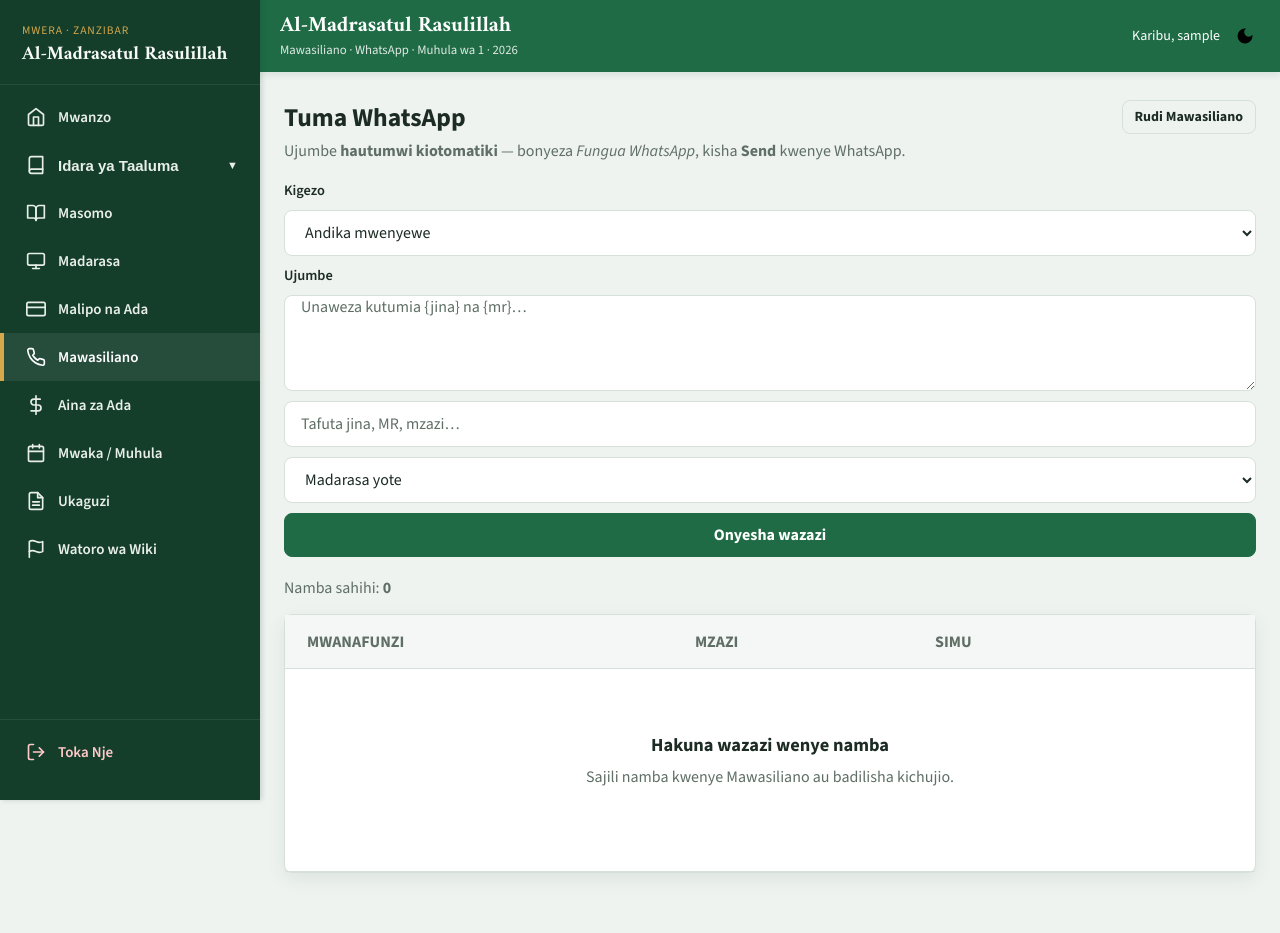
After one commit to masoud180mohd-lab/Madras_Webapp, a Django app: page /madrasa/mawasiliano/whatsapp/ in a window 1280 px wide. The commit adds this page. Run offline with Django 5.2, Linux system fonts and the light colour scheme; the visitor is signed in with stand-in values (Sample User, id 1); data comes from the database, SQL or seed files in the repository; data that the repository does not hold is empty.

Commit message:
feat: add regular WhatsApp (wa.me) under Mawasiliano
Let office compose fee/attendance presets and open WhatsApp per parent with prefilled text, logging outreach as started without Business API auto-send.

Co-authored-by: Cursor <cursoragent@cursor.com>

```diff
--- a/usimamizi/models.py
+++ b/usimamizi/models.py
@@ -591,11 +591,13 @@ class RekodiSimuMzazi(models.Model):
     SABABU_ADA = "ada"
     SABABU_MAHUDHURIO = "mahudhurio"
     SABABU_JUMLA = "jumla"
+    SABABU_WHATSAPP = "whatsapp"
     SABABU_NYINGINE = "nyingine"
     SABABU_CHOICES = (
         (SABABU_ADA, "Ada / malipo"),
         (SABABU_MAHUDHURIO, "Mahudhurio / utoro"),
         (SABABU_JUMLA, "Habari za jumla"),
+        (SABABU_WHATSAPP, "WhatsApp"),
         (SABABU_NYINGINE, "Nyingine"),
     )
 
@@ -604,6 +606,7 @@ class RekodiSimuMzazi(models.Model):
     MATOKEO_IMEZIMWA = "imezimwa"
     MATOKEO_SIYO_SAHIHI = "siyo_sahihi"
     MATOKEO_AKAAHIDI = "akaahidi"
+    MATOKEO_IMEANZISHWA = "imeanzishwa"
     MATOKEO_NYINGINE = "nyingine"
     MATOKEO_CHOICES = (
         (MATOKEO_ALIJIBU, "Alijibu"),
@@ -611,6 +614,7 @@ class RekodiSimuMzazi(models.Model):
         (MATOKEO_IMEZIMWA, "Simu imezimwa"),
         (MATOKEO_SIYO_SAHIHI, "Namba si sahihi"),
         (MATOKEO_AKAAHIDI, "Akaahidi (malipo/kuja)"),
+        (MATOKEO_IMEANZISHWA, "Imeanzishwa (WhatsApp)"),
         (MATOKEO_NYINGINE, "Nyingine"),
     )
 
--- a/usimamizi/static/usimamizi/css/pages/orodha_mawasiliano.css
+++ b/usimamizi/static/usimamizi/css/pages/orodha_mawasiliano.css
@@ -96,6 +96,32 @@
 
 .mawasiliano-tel {
     margin: 16px 0 0;
+    display: flex;
+    flex-wrap: wrap;
+    gap: 8px;
+    align-items: center;
+}
+
+.mawasiliano-wa-compose {
+    flex-direction: column;
+    align-items: stretch;
+}
+
+.mawasiliano-wa-label {
+    font-weight: 600;
+    font-size: 0.9rem;
+    color: var(--text-main);
+}
+
+.mawasiliano-wa-text {
+    width: 100%;
+    min-height: 96px;
+    resize: vertical;
+}
+
+.mawasiliano-wa-count {
+    margin: 0 0 16px;
+    color: var(--text-muted);
 }
 
 @media (max-width: 900px) {
--- a/usimamizi/templates/usimamizi/base.html
+++ b/usimamizi/templates/usimamizi/base.html
@@ -106,7 +106,7 @@
   {% endif %}
 
   {% if anaweza_fuata_wazazi %}
-  <a href="{% url 'orodha_mawasiliano' %}" class="nav-link{% if request.resolver_match.url_name == 'orodha_mawasiliano' or request.resolver_match.url_name == 'mwanafunzi_mawasiliano' %} is-active{% endif %}">
+  <a href="{% url 'orodha_mawasiliano' %}" class="nav-link{% if request.resolver_match.url_name == 'orodha_mawasiliano' or request.resolver_match.url_name == 'mwanafunzi_mawasiliano' or request.resolver_match.url_name == 'tuma_whatsapp' %} is-active{% endif %}">
       <svg xmlns="http://www.w3.org/2000/svg" width="20" height="20" viewBox="0 0 24 24" fill="none" stroke="currentColor" stroke-width="2" stroke-linecap="round" stroke-linejoin="round" aria-hidden="true">
           <path d="M22 16.92v3a2 2 0 0 1-2.18 2 19.79 19.79 0 0 1-8.63-3.07 19.5 19.5 0 0 1-6-6 19.79 19.79 0 0 1-3.07-8.67A2 2 0 0 1 4.11 2h3a2 2 0 0 1 2 1.72 12.84 12.84 0 0 0 .7 2.81 2 2 0 0 1-.45 2.11L8.09 9.91a16 16 0 0 0 6 6l1.27-1.27a2 2 0 0 1 2.11-.45 12.84 12.84 0 0 0 2.81.7A2 2 0 0 1 22 16.92z"></path>
       </svg>
--- a/usimamizi/templates/usimamizi/mwanafunzi_mawasiliano.html
+++ b/usimamizi/templates/usimamizi/mwanafunzi_mawasiliano.html
@@ -42,6 +42,11 @@
             {% if mwanafunzi.namba_ya_simu_mzazi %}
             <p class="mawasiliano-tel">
                 <a class="app-btn app-btn-primary" href="tel:{{ mwanafunzi.namba_ya_simu_mzazi }}">Piga {{ mwanafunzi.namba_ya_simu_mzazi }}</a>
+                {% if ina_whatsapp and whatsapp_fungua_url %}
+                <a class="app-btn app-btn-secondary" href="{{ whatsapp_fungua_url }}" target="_blank" rel="noopener noreferrer" title="Haitumwi kiotomatiki — bonyeza Send kwenye WhatsApp">WhatsApp</a>
+                {% else %}
+                <span class="mawasiliano-missing">WhatsApp: namba si sahihi</span>
+                {% endif %}
             </p>
             {% endif %}
         </section>
--- a/usimamizi/templates/usimamizi/orodha_mawasiliano.html
+++ b/usimamizi/templates/usimamizi/orodha_mawasiliano.html
@@ -15,6 +15,7 @@
             <h1 class="mawasiliano-title">Mawasiliano ya wazazi</h1>
             <p class="mawasiliano-lead">Tafuta namba, sasisha mawasiliano, na rekodi simu za ufuatiliaji.</p>
         </div>
+        <a href="{% url 'tuma_whatsapp' %}" class="app-btn app-btn-primary">Tuma WhatsApp</a>
     </header>
 
     <form method="get" class="mawasiliano-filter">
--- /dev/null
+++ b/usimamizi/templates/usimamizi/tuma_whatsapp.html
@@ -0,0 +1,102 @@
+{% extends 'usimamizi/base.html' %}
+{% load static %}
+
+{% block extra_css %}
+<link rel="stylesheet" href="{% static 'usimamizi/css/pages/orodha_mawasiliano.css' %}?v=20260809wa">
+{% endblock %}
+
+{% block page_eyebrow %}Mawasiliano · WhatsApp{% endblock %}
+{% block title %}Tuma WhatsApp · Madrasatul Rasulillah{% endblock %}
+
+{% block maudhui %}
+<section class="mawasiliano-page">
+    <header class="mawasiliano-hero">
+        <div>
+            <h1 class="mawasiliano-title">Tuma WhatsApp</h1>
+            <p class="mawasiliano-lead">
+                Ujumbe <strong>hautumwi kiotomatiki</strong> — bonyeza <em>Fungua WhatsApp</em>, kisha <strong>Send</strong> kwenye WhatsApp.
+            </p>
+        </div>
+        <a href="{% url 'orodha_mawasiliano' %}" class="app-btn app-btn-outline app-btn-sm">Rudi Mawasiliano</a>
+    </header>
+
+    <form method="get" class="mawasiliano-filter mawasiliano-wa-compose">
+        <label class="mawasiliano-wa-label" for="kigezo">Kigezo</label>
+        <select id="kigezo" name="kigezo" class="app-input" onchange="if(this.value){ document.getElementById('ujumbe').value=''; this.form.submit(); }">
+            {% for value, label in template_choices %}
+            <option value="{{ value }}" {% if kigezo == value %}selected{% endif %}>{{ label }}</option>
+            {% endfor %}
+        </select>
+        <label class="mawasiliano-wa-label" for="ujumbe">Ujumbe</label>
+        <textarea id="ujumbe" name="ujumbe" class="app-input mawasiliano-wa-text" rows="4" placeholder="Unaweza kutumia {jina} na {mr}…">{{ ujumbe }}</textarea>
+        <input type="search" name="q" value="{{ q }}" class="app-input" placeholder="Tafuta jina, MR, mzazi…">
+        <select name="darasa" class="app-input">
+            <option value="">Madarasa yote</option>
+            {% for d in madarasa %}
+            <option value="{{ d.id }}" {% if darasa_filter == d.id|stringformat:"s" %}selected{% endif %}>{{ d.jina }}</option>
+            {% endfor %}
+        </select>
+        <button type="submit" class="app-btn app-btn-primary">Onyesha wazazi</button>
+    </form>
+
+    <p class="mawasiliano-wa-count">
+        Namba sahihi: <strong>{{ valid_count }}</strong>
+        {% if invalid_count %} · Zisizotumika: <strong>{{ invalid_count }}</strong>{% endif %}
+    </p>
+
+    <div class="app-card">
+        <div class="app-table-wrap">
+            <table class="app-table">
+                <thead>
+                    <tr>
+                        <th>Mwanafunzi</th>
+                        <th>Mzazi</th>
+                        <th>Simu</th>
+                        <th></th>
+                    </tr>
+                </thead>
+                <tbody>
+                    {% for row in rows %}
+                    <tr>
+                        <td>
+                            <strong>{{ row.mwanafunzi.jina_kamili }}</strong>
+                            <div class="mawasiliano-meta">{{ row.mwanafunzi.namba_ya_usajili }} · {{ row.mwanafunzi.darasa.jina|default:"Bila darasa" }}</div>
+                        </td>
+                        <td>{{ row.mwanafunzi.jina_la_mzazi|default:"—" }}</td>
+                        <td>
+                            {% if row.ina_namba_sahihi %}
+                                {{ row.namba_onyesho }}
+                                <div class="mawasiliano-meta">wa.me/{{ row.e164 }}</div>
+                            {% else %}
+                                <span class="mawasiliano-missing">{{ row.namba_onyesho|default:"Namba si sahihi" }}</span>
+                            {% endif %}
+                        </td>
+                        <td>
+                            {% if row.ina_namba_sahihi %}
+                            <a
+                                class="app-btn app-btn-primary app-btn-sm"
+                                href="{% url 'fungua_whatsapp' row.mwanafunzi.id %}?ujumbe={{ ujumbe|urlencode }}&amp;next={% url 'tuma_whatsapp' %}"
+                                target="_blank"
+                                rel="noopener noreferrer"
+                            >Fungua WhatsApp</a>
+                            {% else %}
+                            <span class="mawasiliano-meta">Hakuna kiungo</span>
+                            {% endif %}
+                        </td>
+                    </tr>
+                    {% empty %}
+                    <tr>
+                        <td colspan="4">
+                            <div class="app-empty-state">
+                                <p class="app-empty-state-title">Hakuna wazazi wenye namba</p>
+                                <p class="app-empty-state-copy">Sajili namba kwenye Mawasiliano au badilisha kichujio.</p>
+                            </div>
+                        </td>
+                    </tr>
+                    {% endfor %}
+                </tbody>
+            </table>
+        </div>
+    </div>
+</section>
+{% endblock %}
--- a/usimamizi/urls.py
+++ b/usimamizi/urls.py
@@ -73,6 +73,7 @@ urlpatterns = [
     path('mwaka/', views.ukurasa_mwaka_masomo, name='mwaka_masomo'),
     path('ukaguzi/', views.orodha_ukaguzi, name='orodha_ukaguzi'),
     path('mawasiliano/', views.orodha_mawasiliano, name='orodha_mawasiliano'),
+    path('mawasiliano/whatsapp/', views.tuma_whatsapp, name='tuma_whatsapp'),
     path(
         'mawasiliano/<int:mwanafunzi_id>/',
         views.mwanafunzi_mawasiliano,
@@ -82,6 +83,11 @@ urlpatterns = [
         'mawasiliano/<int:mwanafunzi_id>/simu/',
         views.rekodi_simu_kutoka_profile,
         name='rekodi_simu_kutoka_profile',
+    ),
+    path(
+        'mawasiliano/<int:mwanafunzi_id>/whatsapp/',
+        views.fungua_whatsapp,
+        name='fungua_whatsapp',
     ),
 
     path('hifdhu/kundi/<int:somo_id>/', views.wanafunzi_hifdhu, name='wanafunzi_hifdhu'),
--- a/usimamizi/views/__init__.py
+++ b/usimamizi/views/__init__.py
@@ -52,6 +52,8 @@ from .contacts import (
     orodha_mawasiliano,
     mwanafunzi_mawasiliano,
     rekodi_simu_kutoka_profile,
+    tuma_whatsapp,
+    fungua_whatsapp,
 )
 from .payments import ukurasa_malipo, weka_malipo, pakua_risiti
 from .pdfs import pakua_pdf_mahudhurio, pakua_pdf_sabaq
@@ -105,6 +107,8 @@ __all__ = [
     "orodha_mawasiliano",
     "mwanafunzi_mawasiliano",
     "rekodi_simu_kutoka_profile",
+    "tuma_whatsapp",
+    "fungua_whatsapp",
     "ukurasa_malipo",
     "weka_malipo",
     "pakua_risiti",
--- a/usimamizi/views/contacts.py
+++ b/usimamizi/views/contacts.py
@@ -1,15 +1,26 @@
 """Parent/guardian contacts and call log for office follow-up."""
+
+from urllib.parse import urlencode
 
 from django.contrib import messages
 from django.contrib.auth.decorators import login_required
 from django.db.models import Max, Q
 from django.shortcuts import get_object_or_404, redirect, render
 from django.urls import reverse
-from django.views.decorators.http import require_POST
+from django.utils import timezone
+from django.views.decorators.http import require_GET, require_http_methods
 
 from ..forms import MawasilianoContactForm, RekodiSimuMzaziForm
 from ..models import Darasa, Mwanafunzi, RekodiSimuMzazi
 from ..permissions import CAP_PARENT_CONTACT, ruhusa_capability
+from ..whatsapp import (
+    TEMPLATE_CHOICES,
+    WHATSAPP_TEMPLATES,
+    build_wa_me_url,
+    message_for_mwanafunzi,
+    normalize_phone_tz,
+    recipient_whatsapp_row,
+)
 
 
 @login_required(login_url="ingia")
@@ -99,6 +110,15 @@ def mwanafunzi_mawasiliano(request, mwanafunzi_id):
                     "mwanafunzi_mawasiliano", mwanafunzi_id=mwanafunzi.id
                 )
 
+    e164 = normalize_phone_tz(mwanafunzi.namba_ya_simu_mzazi)
+    whatsapp_fungua_url = None
+    if e164:
+        whatsapp_fungua_url = (
+            reverse("fungua_whatsapp", args=[mwanafunzi.id])
+            + "?"
+            + urlencode({"kigezo": "jumla"})
+        )
+
     return render(
         request,
         "usimamizi/mwanafunzi_mawasiliano.html",
@@ -108,13 +128,15 @@ def mwanafunzi_mawasiliano(request, mwanafunzi_id):
             "call_form": call_form,
             "rekodi": rekodi,
             "rudi_url": reverse("orodha_mawasiliano"),
+            "ina_whatsapp": bool(e164),
+            "whatsapp_fungua_url": whatsapp_fungua_url,
         },
     )
 
 
 @login_required(login_url="ingia")
 @ruhusa_capability(CAP_PARENT_CONTACT)
-@require_POST
+@require_http_methods(["POST"])
 def rekodi_simu_kutoka_profile(request, mwanafunzi_id):
     """POST from student profile tab — same capability as office page."""
     mwanafunzi = get_object_or_404(Mwanafunzi, id=mwanafunzi_id)
@@ -132,3 +154,90 @@ def rekodi_simu_kutoka_profile(request, mwanafunzi_id):
     return redirect(
         f"{reverse('mwanafunzi_profile', args=[mwanafunzi.id])}?tab=mawasiliano"
     )
+
+
+@login_required(login_url="ingia")
+@ruhusa_capability(CAP_PARENT_CONTACT)
+def tuma_whatsapp(request):
+    """Campaign UI under Mawasiliano — wa.me links, no auto-send."""
+    q = (request.GET.get("q") or "").strip()
+    darasa_id = request.GET.get("darasa") or ""
+    template_key = request.GET.get("kigezo") or ""
+    ujumbe = request.GET.get("ujumbe") or ""
+    if not ujumbe and template_key in WHATSAPP_TEMPLATES:
+        ujumbe = WHATSAPP_TEMPLATES[template_key]
+
+    qs = (
+        Mwanafunzi.objects.active()
+        .select_related("darasa")
+        .exclude(Q(namba_ya_simu_mzazi__isnull=True) | Q(namba_ya_simu_mzazi=""))
+        .order_by("jina_kamili")
+    )
+    if q:
+        qs = qs.filter(
+            Q(jina_kamili__icontains=q)
+            | Q(namba_ya_usajili__icontains=q)
+            | Q(jina_la_mzazi__icontains=q)
+            | Q(namba_ya_simu_mzazi__icontains=q)
+        )
+    if darasa_id.isdigit():
+        qs = qs.filter(darasa_id=int(darasa_id))
+
+    rows = [recipient_whatsapp_row(m, ujumbe) for m in qs]
+    valid_count = sum(1 for r in rows if r["ina_namba_sahihi"])
+    invalid_count = len(rows) - valid_count
+
+    return render(
+        request,
+        "usimamizi/tuma_whatsapp.html",
+        {
+            "rows": rows,
+            "madarasa": Darasa.objects.all().order_by("jina"),
+            "q": q,
+            "darasa_filter": darasa_id,
+            "ujumbe": ujumbe,
+            "kigezo": template_key,
+            "template_choices": TEMPLATE_CHOICES,
+            "valid_count": valid_count,
+            "invalid_count": invalid_count,
+        },
+    )
+
+
+@login_required(login_url="ingia")
+@ruhusa_capability(CAP_PARENT_CONTACT)
+@require_GET
+def fungua_whatsapp(request, mwanafunzi_id):
+    """
+    Log WhatsApp outreach as started, then redirect to wa.me.
+    Operator must still press Send in WhatsApp — no Business API.
+    """
+    mwanafunzi = get_object_or_404(Mwanafunzi, id=mwanafunzi_id)
+    e164 = normalize_phone_tz(mwanafunzi.namba_ya_simu_mzazi)
+    next_url = request.GET.get("next") or reverse(
+        "mwanafunzi_mawasiliano", args=[mwanafunzi.id]
+    )
+    if not e164:
+        messages.error(
+            request,
+            "Namba ya simu si sahihi au haipo — haiwezi kufungua WhatsApp.",
+        )
+        return redirect(next_url)
+
+    template_key = request.GET.get("kigezo") or ""
+    custom = request.GET.get("ujumbe") or ""
+    text = message_for_mwanafunzi(
+        mwanafunzi, template_key=template_key, custom_text=custom
+    )
+    wa_url = build_wa_me_url(e164, text)
+
+    RekodiSimuMzazi.objects.create(
+        mwanafunzi=mwanafunzi,
+        namba_iliyopigwa=mwanafunzi.namba_ya_simu_mzazi or e164,
+        sababu=RekodiSimuMzazi.SABABU_WHATSAPP,
+        matokeo=RekodiSimuMzazi.MATOKEO_IMEANZISHWA,
+        maelezo=(text[:500] if text else "WhatsApp imeanzishwa"),
+        tarehe_ya_simu=timezone.now(),
+        iliyorekodiwa_na=request.user,
+    )
+    return redirect(wa_url)
```
Also changed, not shown: docs/ROLES.md (+1 -0 lines), usimamizi/tests/test_contacts.py (+56 -0 lines), usimamizi/whatsapp.py (added, +102 -0 lines), README.md, usimamizi/migrations/0018_whatsapp_call_log_choices.py (added).
